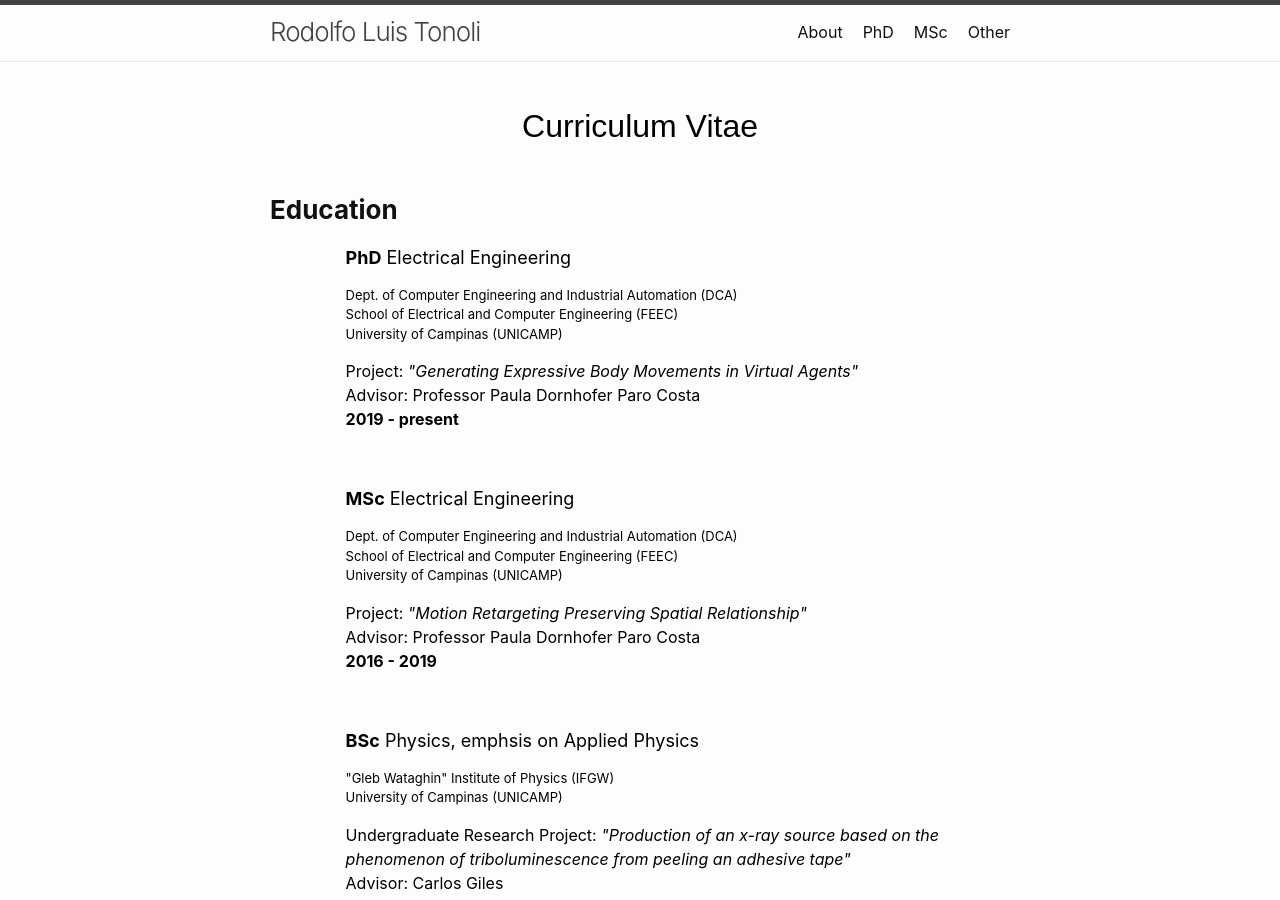
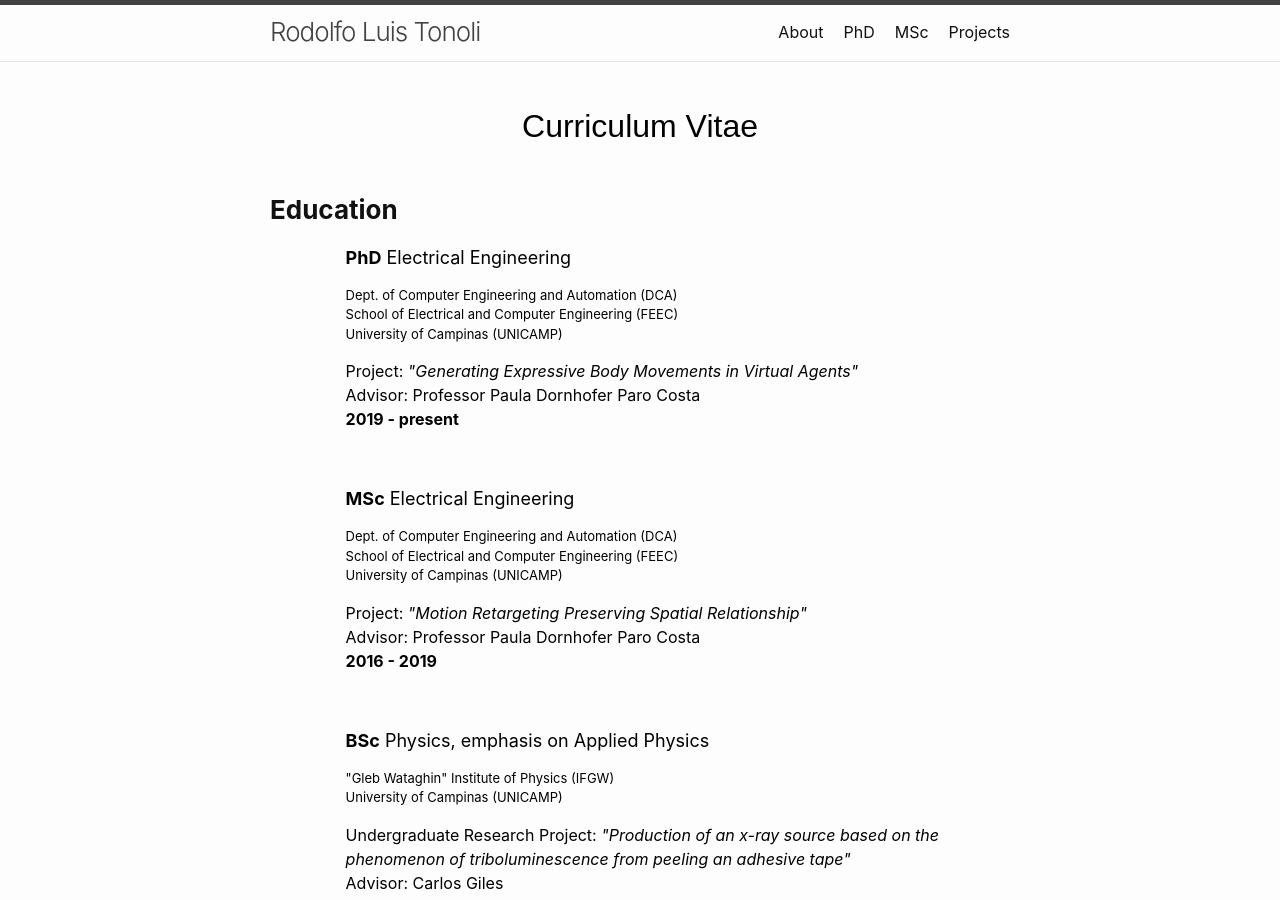
Before and after one commit to rltonoli/rltonoli.github.io, a Jekyll site: the page built from _pages/about.md, in a window 1280 px wide and 900 px high. Built offline with Jekyll 4.4.1, drawn with Linux system fonts in a browser that asks for light colours; some of the changed text lies outside the part shown.

Commit message:
small layout changes

```diff
--- a/_config.yml
+++ b/_config.yml
@@ -32,7 +32,7 @@ minima:
   #   - { platform: facebook,       user_url: "https://www.facebook.com/jekyll" }
   #   - { platform: flickr,         user_url: "https://www.flickr.com/photos/jekyll" }
   - { platform: github,         user_url: "https://github.com/rltonoli" }
-  - { platform: google_scholar, user_url: "https://scholar.google.com/citations?user=CR6MfGYAAAAJ&hl=en&oi=ao" }
+  #- { platform: google_scholar, user_url: "https://scholar.google.com/citations?user=CR6MfGYAAAAJ&hl=en&oi=ao" }
   #   - { platform: instagram,      user_url: "https://www.instagram.com/jekyll" }
   #   - { platform: keybase,        user_url: "https://keybase.io/jekyll" }
   - { platform: linkedin,       user_url: "https://www.linkedin.com/in/rodolfo-luis-tonoli-30a904a1/" }
--- a/_pages/about.md
+++ b/_pages/about.md
@@ -14,7 +14,7 @@ permalink: /about/
 <p style="font-size:large; margin-left:2cm;">
 <b>PhD</b> Electrical Engineering</p>
 <p style="font-size:small; margin-left:2cm;">
-Dept. of Computer Engineering and Industrial Automation (DCA) <br />
+Dept. of Computer Engineering and Automation (DCA) <br />
 School of Electrical and Computer Engineering (FEEC) <br />
 University of Campinas (UNICAMP)
 </p>
@@ -30,7 +30,7 @@ Advisor: Professor Paula Dornhofer Paro Costa <br />
 <b>MSc</b> Electrical Engineering
 </p>
 <p style="font-size:small;margin-left:2cm;">
-Dept. of Computer Engineering and Industrial Automation (DCA) <br />
+Dept. of Computer Engineering and Automation (DCA) <br />
 School of Electrical and Computer Engineering (FEEC) <br />
 University of Campinas (UNICAMP)
 </p>
@@ -43,7 +43,7 @@ Advisor: Professor Paula Dornhofer Paro Costa <br />
 <br />
 
 <p style="font-size:large;margin-left:2cm;">
-<b>BSc</b> Physics, emphsis on Applied Physics
+<b>BSc</b> Physics, emphasis on Applied Physics
 </p>
 <p style="font-size:small;margin-left:2cm;">
 "Gleb Wataghin" Institute of Physics (IFGW) <br />
@@ -97,7 +97,7 @@ Instrumentation in a Gleeble thermal-mechanical simulator of the UVX Synchrotron
 <p style="font-size:large; margin-left:2cm;">
 <b>IT Intern</b></p>
 <p style="font-size:small; margin-left:2cm;">
-Research and Development Center in Telecommunications (CPqD) <br />
+Research and Development Center in Telecommunications (CPQD) <br />
 </p>
 <p style="font-size:medium; margin-left:2cm;">
 IT support, maintenance, and installation of hardware and software. <br />
--- a/_pages/other.md
+++ b/_pages/other.md
@@ -1,7 +1,7 @@
 ---
 layout: page
-title: Other
-permalink: /other/
+title: Projects
+permalink: /projects/
 ---
 
 <p class="mytitle">Other relevant projects</p>
```
Also changed, not shown: index.md (+2 -2 lines).
